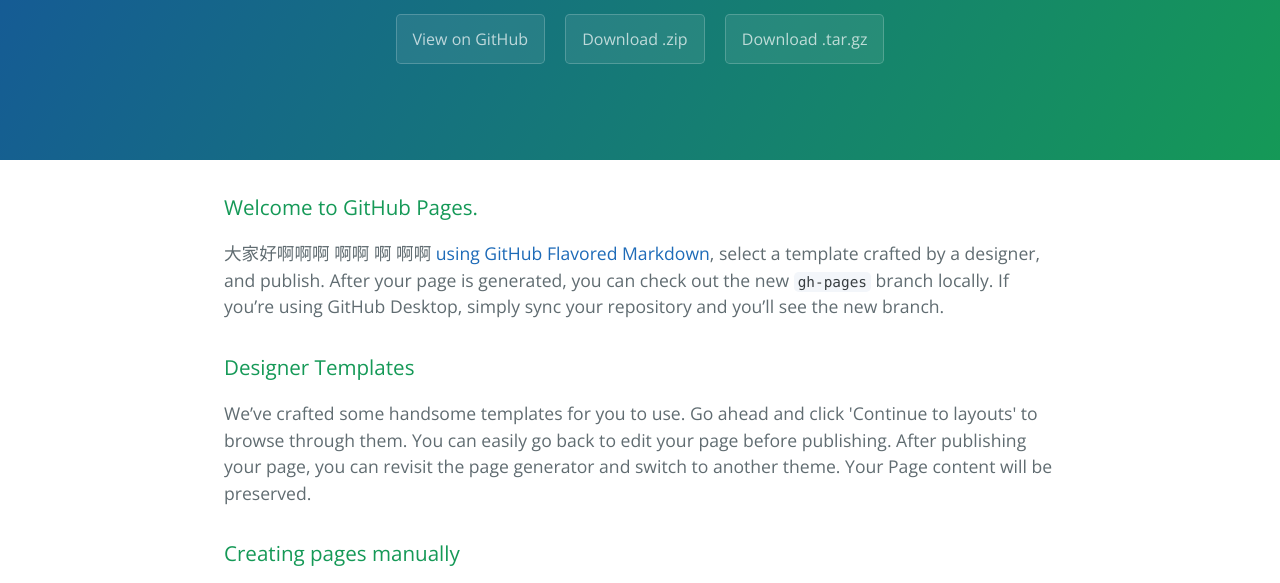
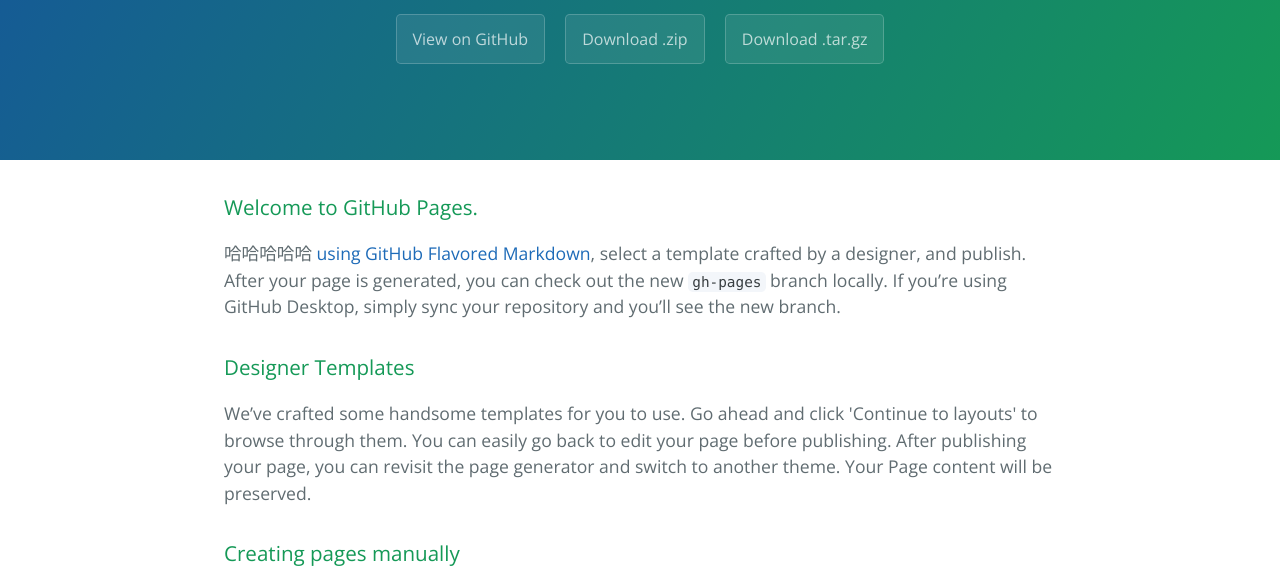
Before and after one commit to lonelywaitting/loney, a plain HTML site: page index.html in a window 1280 px wide. Shown: the part 176-759 px from the top of the page. Drawn offline with nearby package versions, Linux system fonts and the light colour scheme.

Commit message:
Update index.html
地方GV

```diff
--- a/index.html
+++ b/index.html
@@ -22,7 +22,7 @@
       <h3>
 <a id="welcome-to-github-pages" class="anchor" href="#welcome-to-github-pages" aria-hidden="true"><span aria-hidden="true" class="octicon octicon-link"></span></a>Welcome to GitHub Pages.</h3>
 
-<p>大家好啊啊啊 啊啊 啊 啊啊 <a href="https://guides.github.com/features/mastering-markdown/">using GitHub Flavored Markdown</a>, select a template crafted by a designer, and publish. After your page is generated, you can check out the new <code>gh-pages</code> branch locally. If you’re using GitHub Desktop, simply sync your repository and you’ll see the new branch.</p>
+<p>哈哈哈哈哈 <a href="https://guides.github.com/features/mastering-markdown/">using GitHub Flavored Markdown</a>, select a template crafted by a designer, and publish. After your page is generated, you can check out the new <code>gh-pages</code> branch locally. If you’re using GitHub Desktop, simply sync your repository and you’ll see the new branch.</p>
 
 <h3>
 <a id="designer-templates" class="anchor" href="#designer-templates" aria-hidden="true"><span aria-hidden="true" class="octicon octicon-link"></span></a>Designer Templates</h3>
```
